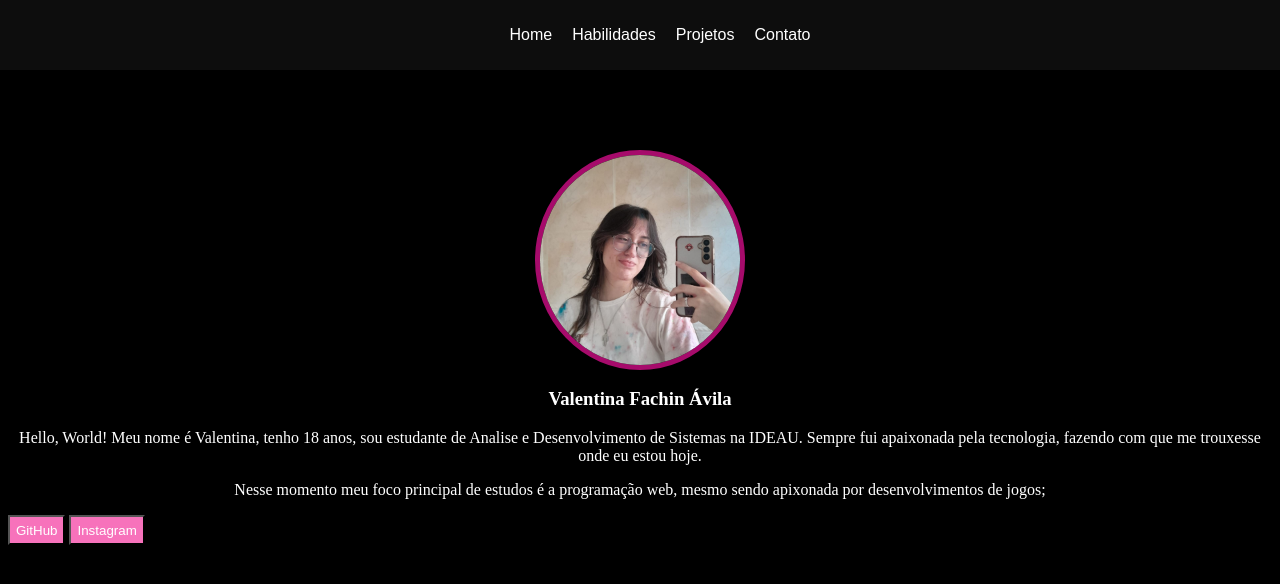
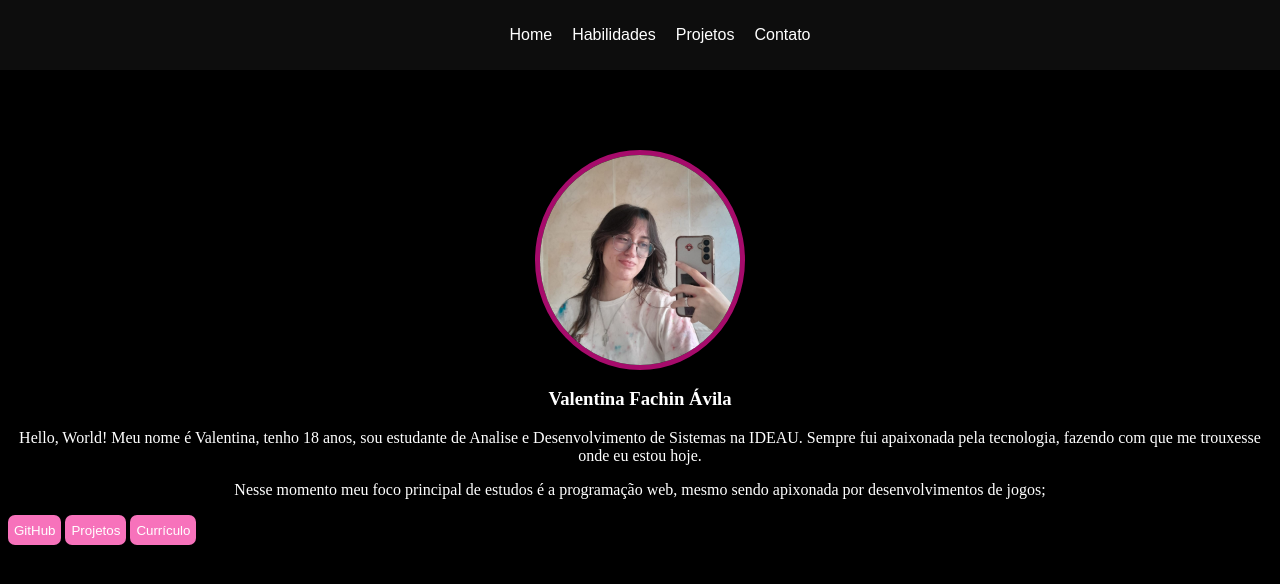
Before and after one commit to valllen2/meu-portifolio, a plain HTML site: page index.html in a window 1280 px wide. Drawn offline with Linux system fonts and the light colour scheme.

Commit message:
adicionando os botoes

```diff
--- a/index.html
+++ b/index.html
@@ -26,6 +26,8 @@
         <p>Nesse momento meu foco principal de estudos é a programação web, mesmo sendo apixonada por desenvolvimentos de jogos;</p>
     </div>
     <button class="btn">GitHub</button>
-    <button class="btn">Instagram</button>
+    <button class="btn">Projetos</button>
+    <button class="btn">Currículo</button>
+
 </body>
 </html>
--- a/style.css
+++ b/style.css
@@ -67,8 +67,15 @@ h3{
     color: white;
     width: auto;
     height: 30px;
+    border-radius: 7px;
+    border: none;
 }
 
+.btn:hover{
+    background-color: rgb(247, 114, 187) ;
+    color: var(--primary-color);
+    cursor: pointer;
+}
 
 p{
     color: var(--branco);
```
